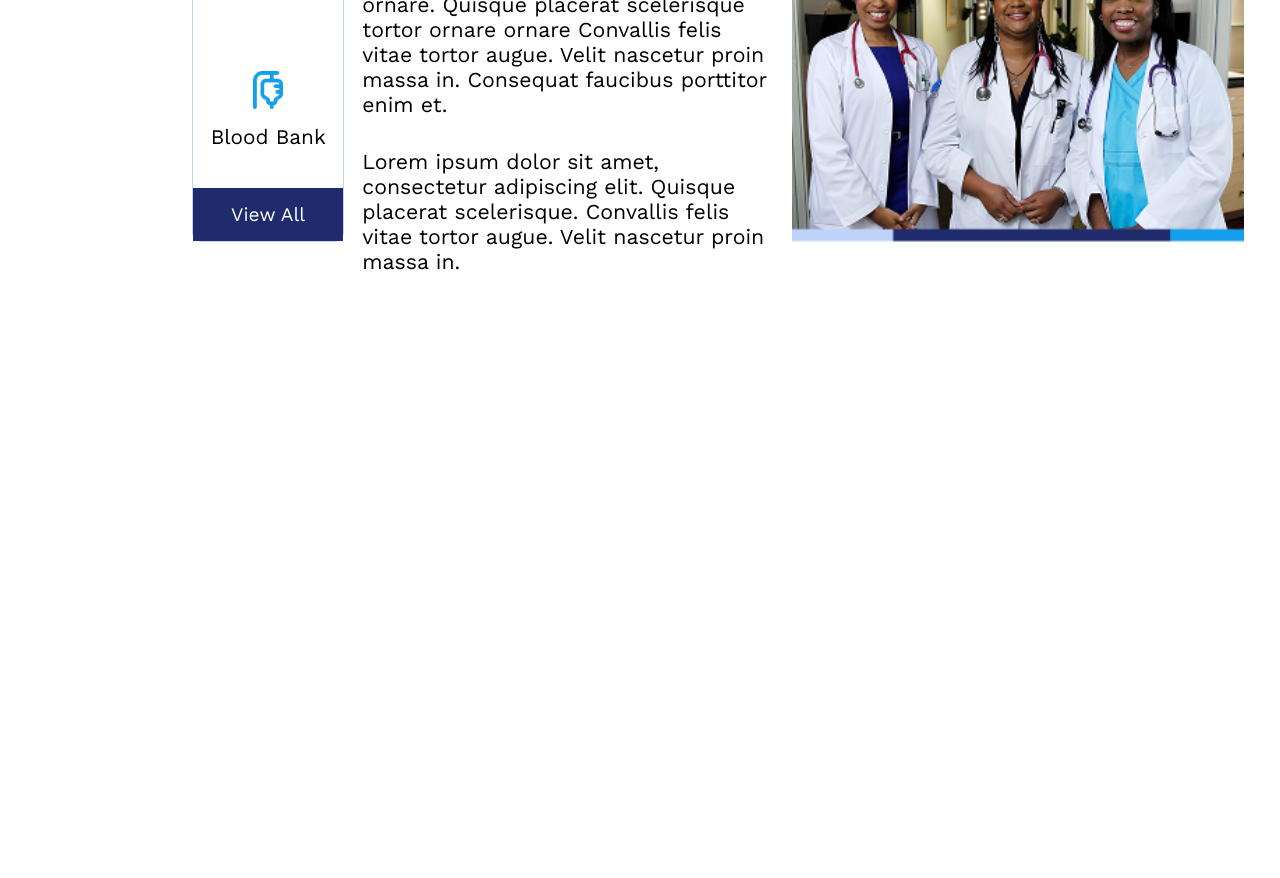
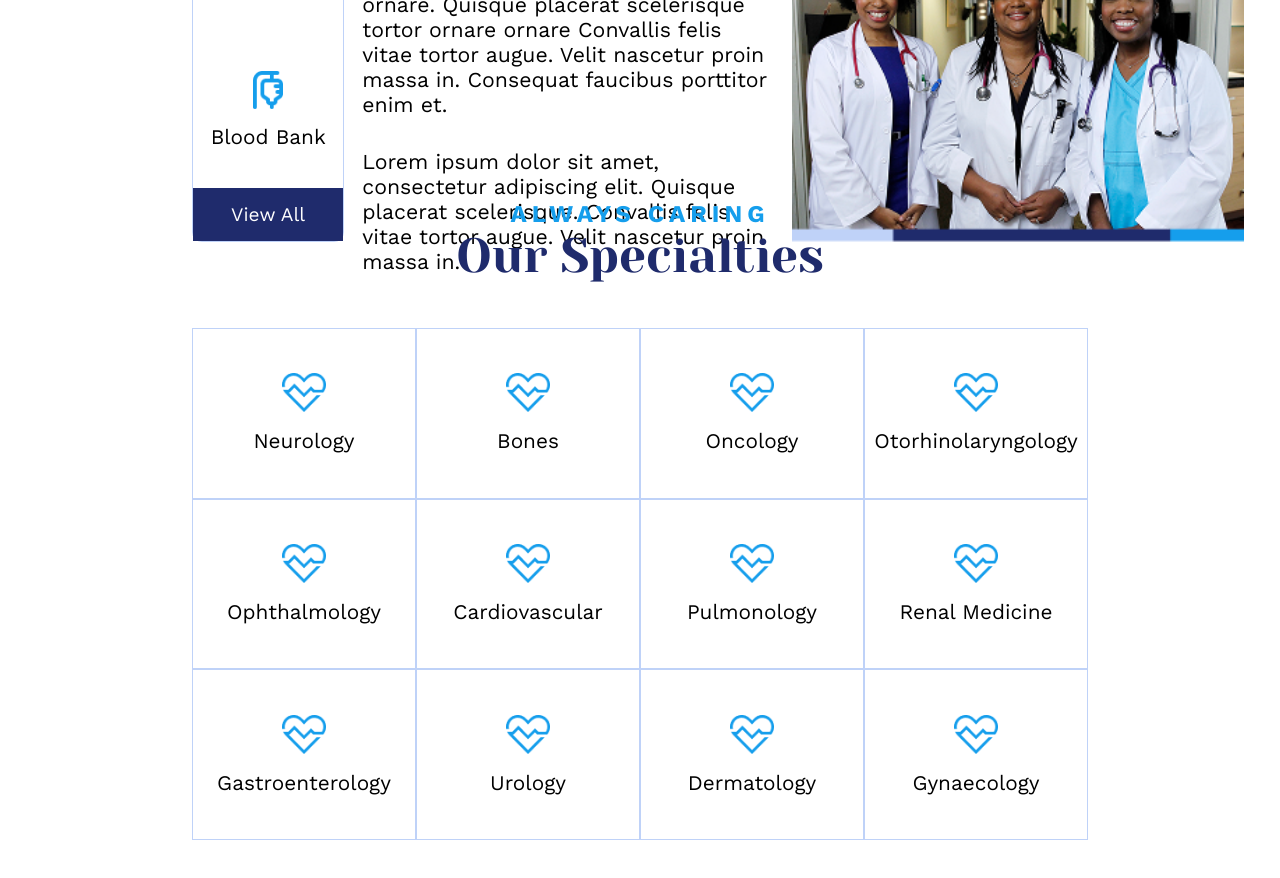
Before and after one commit to Wksils/ReactSitic3, a React (Vite) app in the folder project_react3/: page /Page1 in a window 1280 px wide. Shown: the part 2000-2878 px from the top of the page. Before the commit the page ends 2242 px from the top, so only its background shows below. Built offline with nearby package versions, Linux system fonts and the light colour scheme.

Commit message:
section4

```diff
--- a/project_react3/src/Photo.js
+++ b/project_react3/src/Photo.js
@@ -10,6 +10,7 @@
 import plus from './assets/plus.png'
 import photo1 from './assets/photo1.png'
 import photo2 from './assets/photo2.png'
+import specialties from './assets/specialties.png'
 
 export const Photo = {
     Team:Team,
@@ -23,5 +24,6 @@
     medical:medical,
     plus:plus,
     photo1:photo1,
-    photo2:photo2
+    photo2:photo2,
+    specialties:specialties
 }
--- /dev/null
+++ b/project_react3/src/components/Section4/section4.jsx
@@ -0,0 +1,67 @@
+import './section4Style.scss'
+import {Photo} from '../../Photo.js'
+
+export default function Section4(){
+    return(
+        <>
+            <section className='section4'>
+                <div className='container'>
+                    <div className='title'>
+                        <p>ALWAYS CARING</p>
+                        <h2>Our Specialties</h2>
+                    </div>
+                    <div className='cards'>
+                        <div className='card'>
+                            <img src={Photo.specialties} alt="" />
+                            <p>Neurology</p>
+                        </div>
+                        <div className='card'>
+                            <img src={Photo.specialties} alt="" />
+                            <p>Bones</p>
+                        </div>
+                        <div className='card'>
+                            <img src={Photo.specialties} alt="" />
+                            <p>Oncology</p>
+                        </div>
+                        <div className='card'>
+                            <img src={Photo.specialties} alt="" />
+                            <p>Otorhinolaryngology</p>
+                        </div>
+                        <div className='card'>
+                            <img src={Photo.specialties} alt="" />
+                            <p>Ophthalmology</p>
+                        </div>
+                        <div className='card'>
+                            <img src={Photo.specialties} alt="" />
+                            <p>Cardiovascular</p>
+                        </div>
+                        <div className='card'>
+                            <img src={Photo.specialties} alt="" />
+                            <p>Pulmonology</p>
+                        </div>
+                        <div className='card'>
+                            <img src={Photo.specialties} alt="" />
+                            <p>Renal Medicine</p>
+                        </div>
+                        <div className='card'>
+                            <img src={Photo.specialties} alt="" />
+                            <p>Gastroenterology</p>
+                        </div>
+                        <div className='card'>
+                            <img src={Photo.specialties} alt="" />
+                            <p>Urology</p>
+                        </div>
+                        <div className='card'>
+                            <img src={Photo.specialties} alt="" />
+                            <p>Dermatology</p>
+                        </div>
+                        <div className='card'>
+                            <img src={Photo.specialties} alt="" />
+                            <p>Gynaecology</p>
+                        </div>
+                    </div>
+                </div>
+            </section>
+        </>
+    )
+}
--- /dev/null
+++ b/project_react3/src/components/Section4/section4Style.scss
@@ -0,0 +1,39 @@
+@use '../style_layout.scss' as lm;
+
+.section4{
+    @extend %base-layout;
+    height: 100vh;
+    .container{
+        @include lm.container-layout-column(70%, 80%);
+        align-items: center;
+        .title{
+            @include lm.container-layout-column(100%, 10%);
+            align-items: center;
+            p{@include lm.blue-text();}
+            h2{font-size: 3rem; font-weight: 500;}
+        }
+        .cards{
+            width: 100%;
+            height: 80%;
+            display: grid;
+            grid-template-columns: repeat(4, 1fr);
+            grid-template-rows: repeat(3, 1fr);
+            div{
+                border: #BFD2F8 1px solid;
+                display: flex;
+                justify-content: center;
+                align-items: center;
+                flex-direction: column;
+                gap: 10%;
+                img{width: 20%;height: auto;}
+                p{font-size: 1.3rem;}
+            }
+            div:hover{
+                border: none;
+                border-radius: 10px;
+                background-color: #1F2B6C;
+                color: #BFD2F8;
+            }
+        }
+    }
+}
--- a/project_react3/src/pages/page1.jsx
+++ b/project_react3/src/pages/page1.jsx
@@ -1,6 +1,7 @@
 import Section1 from '../components/Section1/section1'
 import Section2 from '../components/Section2/section2'
 import Section3 from '../components/Section3/section3'
+import Section4 from '../components/Section4/section4'
 
 export default function Page1(){
     return(
@@ -8,6 +9,7 @@
             <Section1/>
             <Section2/>
             <Section3/>
+            <Section4/>
         </>
     )
 }
```
Also changed, not shown: project_react3/src/assets/specialties.png (added).
